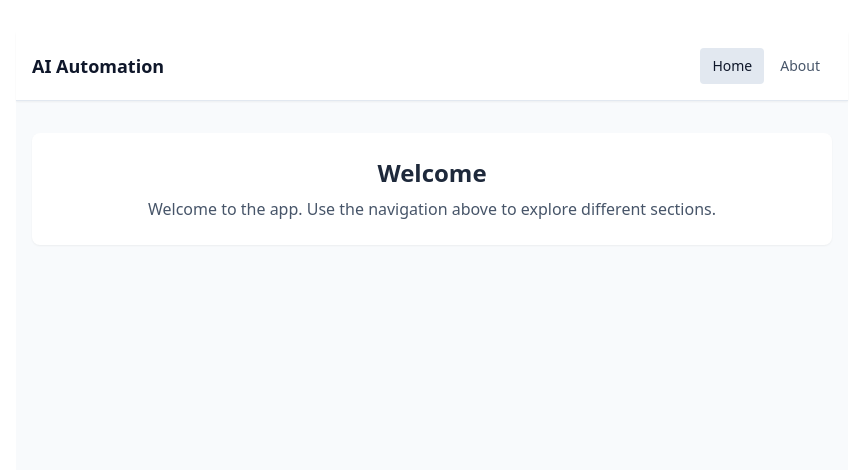
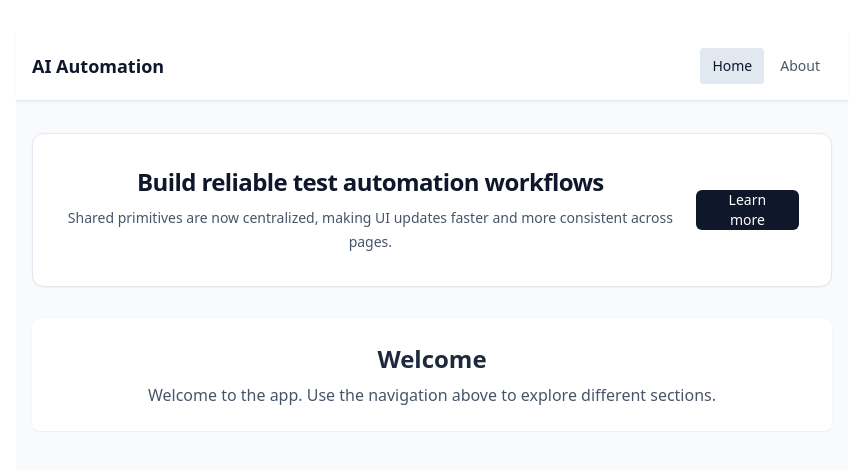
Before and after one commit to igorishchenko/ai-automation-testing, a React (Vite) app: page / in a window 1280 px wide. Shown: the top 470 px of the page, without its empty margins (208-1071 px from the left). Built offline with nearby package versions, Linux system fonts and the light colour scheme.

Commit message:
SCRUM-9: Implement primitives and shared components

```diff
--- a/src/App.tsx
+++ b/src/App.tsx
@@ -1,4 +1,5 @@
-import { Outlet, Routes, Route } from 'react-router-dom'
+import { Outlet, Route, Routes, useNavigate } from 'react-router-dom'
+import { Banner } from './components/Banner'
 import { Header } from './components/Header'
 import Home from './pages/Home'
 import About from './pages/About'
@@ -6,10 +7,20 @@ import NotFound from './pages/NotFound'
 import Profile from './pages/Profile'
 
 function AppLayout() {
+  const navigate = useNavigate()
+
   return (
     <div className="min-h-screen bg-slate-50">
       <Header />
       <main className="mx-auto max-w-4xl px-4 py-8">
+        <div className="mb-8">
+          <Banner
+            title="Build reliable test automation workflows"
+            description="Shared primitives are now centralized, making UI updates faster and more consistent across pages."
+            ctaLabel="Learn more"
+            onCtaClick={() => navigate('/about')}
+          />
+        </div>
         <Outlet />
       </main>
     </div>
--- /dev/null
+++ b/src/components/Banner.tsx
@@ -0,0 +1,36 @@
+import { Button } from './Button'
+
+interface BannerProps {
+  title: string
+  description: string
+  ctaLabel?: string
+  onCtaClick?: () => void
+}
+
+export function Banner({ title, description, ctaLabel, onCtaClick }: BannerProps) {
+  return (
+    <section
+      className="rounded-xl border border-slate-200 bg-white p-6 shadow-sm sm:p-8"
+      aria-label="Announcement banner"
+    >
+      <div className="flex flex-col gap-5 sm:flex-row sm:items-center sm:justify-between">
+        <div className="space-y-2">
+          <h2 className="text-2xl font-semibold tracking-tight text-slate-900">{title}</h2>
+          <p className="max-w-2xl text-sm leading-6 text-slate-600">{description}</p>
+        </div>
+
+        {ctaLabel && onCtaClick ? (
+          <Button
+            variant="primary"
+            size="md"
+            onClick={onCtaClick}
+            className="w-full sm:w-auto"
+            aria-label={ctaLabel}
+          >
+            {ctaLabel}
+          </Button>
+        ) : null}
+      </div>
+    </section>
+  )
+}
--- a/src/components/Button.tsx
+++ b/src/components/Button.tsx
@@ -1,19 +1,40 @@
 import type { ButtonHTMLAttributes, ReactNode } from 'react'
 
-type ButtonProps = ButtonHTMLAttributes<HTMLButtonElement> & {
-  variant?: 'primary' | 'secondary'
+interface ButtonProps extends ButtonHTMLAttributes<HTMLButtonElement> {
+  variant?: 'primary' | 'secondary' | 'ghost'
+  size?: 'sm' | 'md' | 'lg'
   children: ReactNode
 }
 
-export function Button({ variant = 'primary', className = '', children, ...props }: ButtonProps) {
-  const base =
-    'rounded px-4 py-2 font-medium transition-colors focus:outline-none focus:ring-2 focus:ring-offset-2 focus:ring-slate-500'
-  const variants = {
-    primary: 'bg-slate-800 text-white hover:bg-slate-700',
-    secondary: 'bg-slate-200 text-slate-800 hover:bg-slate-300',
-  }
+const baseClasses =
+  'inline-flex items-center justify-center rounded-md font-medium transition-colors focus:outline-none focus:ring-2 focus:ring-offset-2 focus:ring-slate-500 disabled:cursor-not-allowed disabled:opacity-50'
+
+const variantClasses: Record<NonNullable<ButtonProps['variant']>, string> = {
+  primary: 'bg-slate-900 text-white hover:bg-slate-800',
+  secondary: 'bg-slate-200 text-slate-900 hover:bg-slate-300',
+  ghost: 'bg-transparent text-slate-700 hover:bg-slate-100 hover:text-slate-900',
+}
+
+const sizeClasses: Record<NonNullable<ButtonProps['size']>, string> = {
+  sm: 'h-9 px-3 text-sm',
+  md: 'h-10 px-4 text-sm',
+  lg: 'h-11 px-5 text-base',
+}
+
+export function Button({
+  type = 'button',
+  variant = 'primary',
+  size = 'md',
+  className = '',
+  children,
+  ...props
+}: ButtonProps) {
   return (
-    <button type="button" className={`${base} ${variants[variant]} ${className}`.trim()} {...props}>
+    <button
+      type={type}
+      className={`${baseClasses} ${variantClasses[variant]} ${sizeClasses[size]} ${className}`.trim()}
+      {...props}
+    >
       {children}
     </button>
   )
--- a/src/pages/NotFound.tsx
+++ b/src/pages/NotFound.tsx
@@ -1,19 +1,18 @@
-import { Link } from 'react-router-dom'
+import { useNavigate } from 'react-router-dom'
+import { Button } from '../components/Button'
 
 export default function NotFound() {
+  const navigate = useNavigate()
+
   return (
     <div className="rounded-lg bg-white p-6 shadow-sm text-center">
       <h1 className="text-2xl font-semibold text-slate-800">Page not found</h1>
       <p className="mt-2 text-slate-600">
         The page you are looking for does not exist or has been moved.
       </p>
-      <Link
-        to="/"
-        className="mt-4 inline-block rounded bg-slate-800 px-4 py-2 font-medium text-white transition-colors hover:bg-slate-700"
-        aria-label="Go back to home page"
-      >
+      <Button onClick={() => navigate('/')} className="mt-4" aria-label="Go to home page">
         Go to Home
-      </Link>
+      </Button>
     </div>
   )
 }
```
Also changed, not shown: 1 other file (tests, documents, lock files or other folders).
